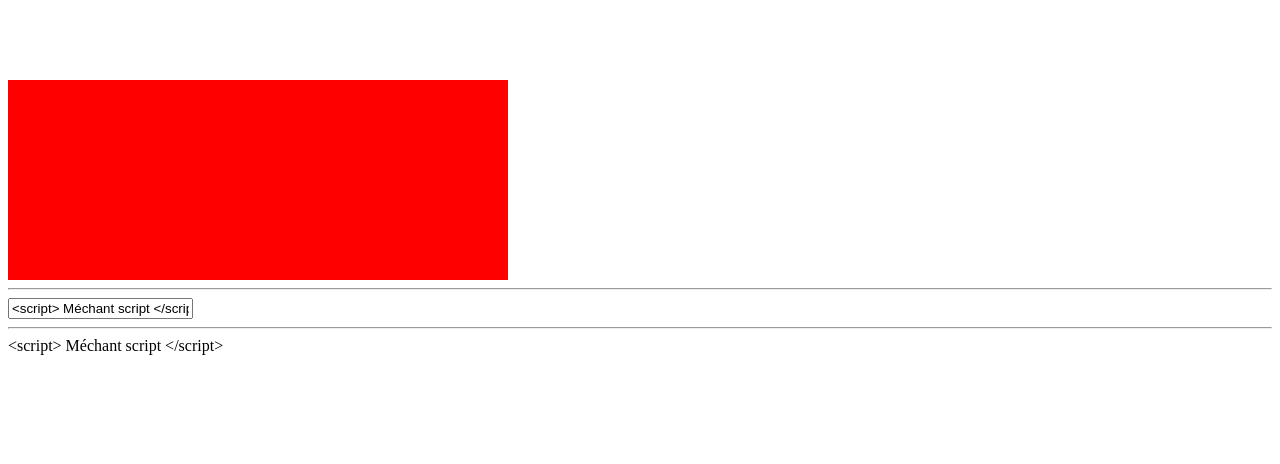
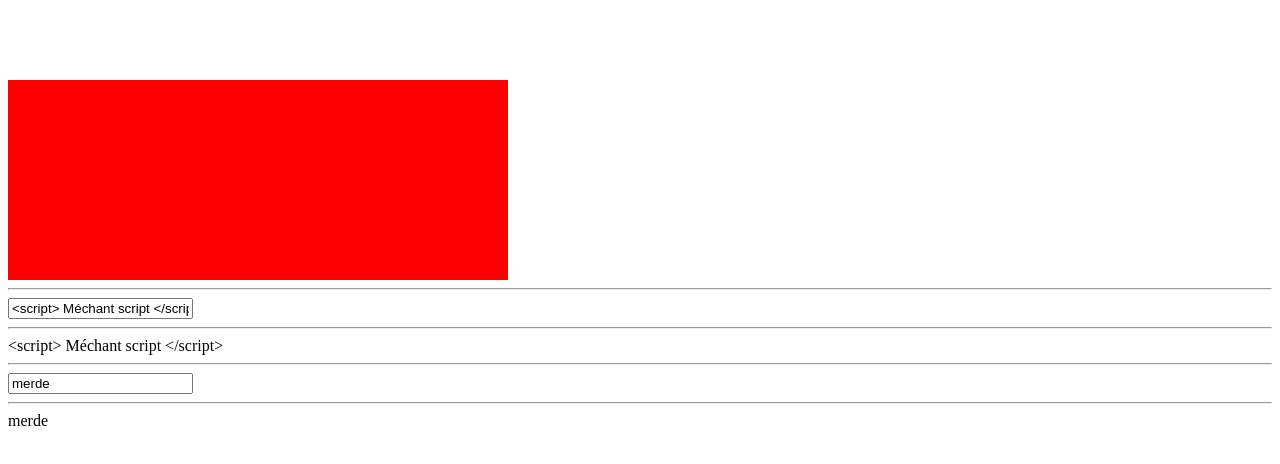
Before and after one commit to rawaayahya/MyangularApplication, an Angular app in the folder MyProjects/newapp/: page / in a window 1280 px wide. Shown: the top 464 px of the page. Built offline with nearby package versions, Linux system fonts and the light colour scheme.

Commit message:
double binding

```diff
--- a/MyProjects/newapp/src/app/app.component.html
+++ b/MyProjects/newapp/src/app/app.component.html
@@ -43,3 +43,10 @@ lier l'event input par une expression qui change la valeur du nom par la valeur
 <input [value]="nom" (input)="nom=$event.target.value">
 <hr>
 {{nom}}
+
+<!--Double data binding-->
+<!--pour faire fonctionner le double data binding on  a besoin d'importer le module FormsModule-->
+<hr>
+<input type="text" [(ngModel)]="content">
+<hr>
+{{content}}
--- a/MyProjects/newapp/src/app/app.component.ts
+++ b/MyProjects/newapp/src/app/app.component.ts
@@ -20,6 +20,7 @@ export class AppComponent {
     cle:'ma cle'
   }
     nom:string;
+    content:string="merde";
   constructor() {
     this.nom = `<script> Méchant script </script>`;
   }
--- a/MyProjects/newapp/src/app/app.module.ts
+++ b/MyProjects/newapp/src/app/app.module.ts
@@ -1,6 +1,6 @@
 import { BrowserModule } from '@angular/platform-browser';
 import { NgModule } from '@angular/core';
-
+import {FormsModule} from "@angular/forms";
 import { AppComponent } from './app.component';
 
 
@@ -13,7 +13,8 @@ import { AppComponent } from './app.component';
 
   ],
   imports: [
-    BrowserModule
+    BrowserModule,
+    FormsModule
   ],
   providers: [],
   bootstrap: [AppComponent]
```
